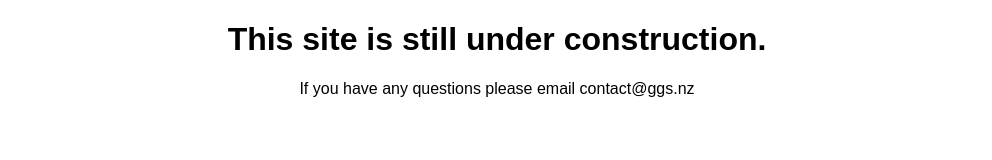
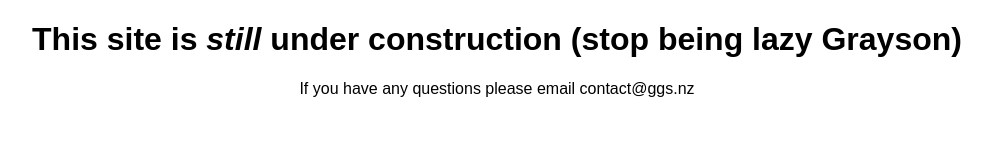
Before and after one commit to graysonsutherland/ninasutherland, a plain HTML site: page index.html in a window 1280 px wide. Shown: the whole page, without its empty margins (143-1135 px from the left). Drawn offline with Linux system fonts and the light colour scheme.

Commit message:
Update index.html

```diff
--- a/index.html
+++ b/index.html
@@ -9,7 +9,7 @@
 <body style="font-family: Arial, Helvetica, sans-serif">
 
 <center>
-    <h1>This site is still under construction.</h1>
+    <h1>This site is <em>still</em> under construction (stop being lazy Grayson)</h1>
     <p>If you have any questions please email contact@ggs.nz</p>
 </center>
 
```
